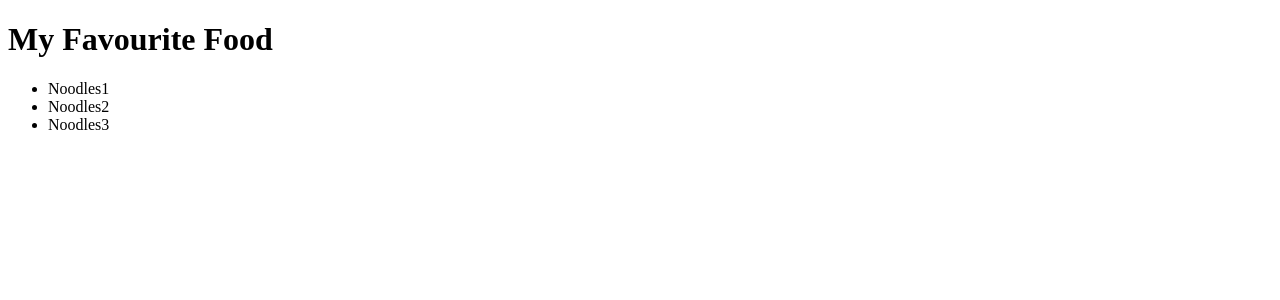
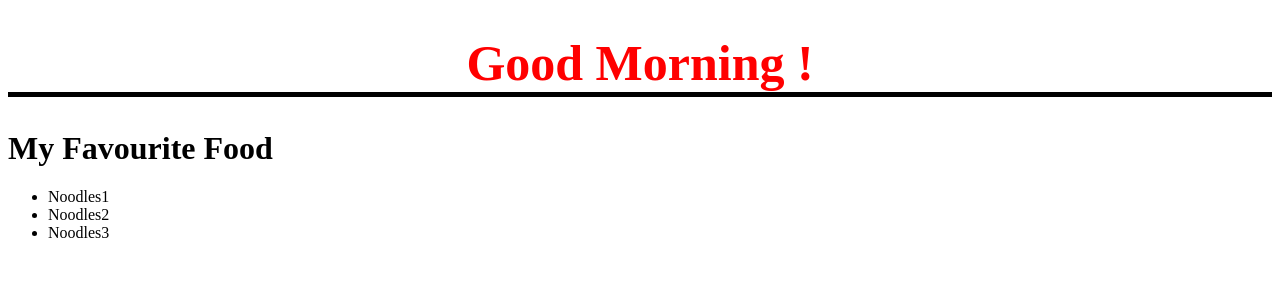
Before and after one commit to HassanAarish/my-react-app, a React (Vite) app: page / in a window 1280 px wide. Shown: the top 300 px of the page. Built offline with nearby package versions, Linux system fonts and the light colour scheme.

Commit message:
Component practice challenge.

```diff
--- a/src/components/Heading.jsx
+++ b/src/components/Heading.jsx
@@ -1,7 +1,34 @@
 import React from "react";
 
 function Heading() {
-  return <h1>My Favourite Food</h1>;
+  const timeDate = new Date();
+  const currentTime = timeDate.getHours(2024, 10, 21, 10);
+  console.log("🚀 ~ currentTime:", currentTime);
+
+  const headingStyle = {
+    color: "",
+  };
+
+  let greeting;
+  if (currentTime < 12) {
+    greeting = "Good Morning !";
+    headingStyle.color = "red";
+  } else if (currentTime < 18) {
+    greeting = "Good Evening !";
+    headingStyle.color = "green";
+  } else {
+    greeting = "Good Night !";
+    headingStyle.color = "blue";
+  }
+
+  return (
+    <div>
+      <h1 className="heading" style={headingStyle}>
+        {greeting}
+      </h1>
+      <h1>My Favourite Food</h1>
+    </div>
+  );
 }
 
 export default Heading;
```
